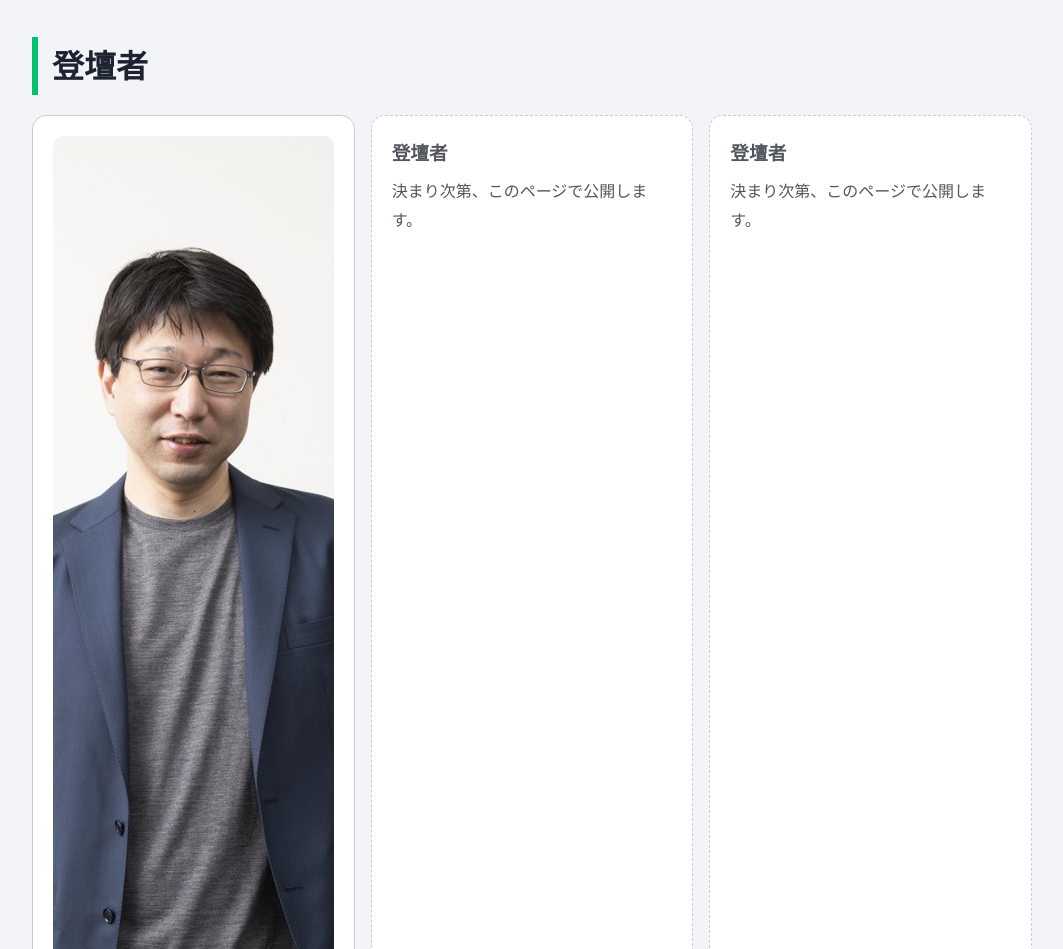
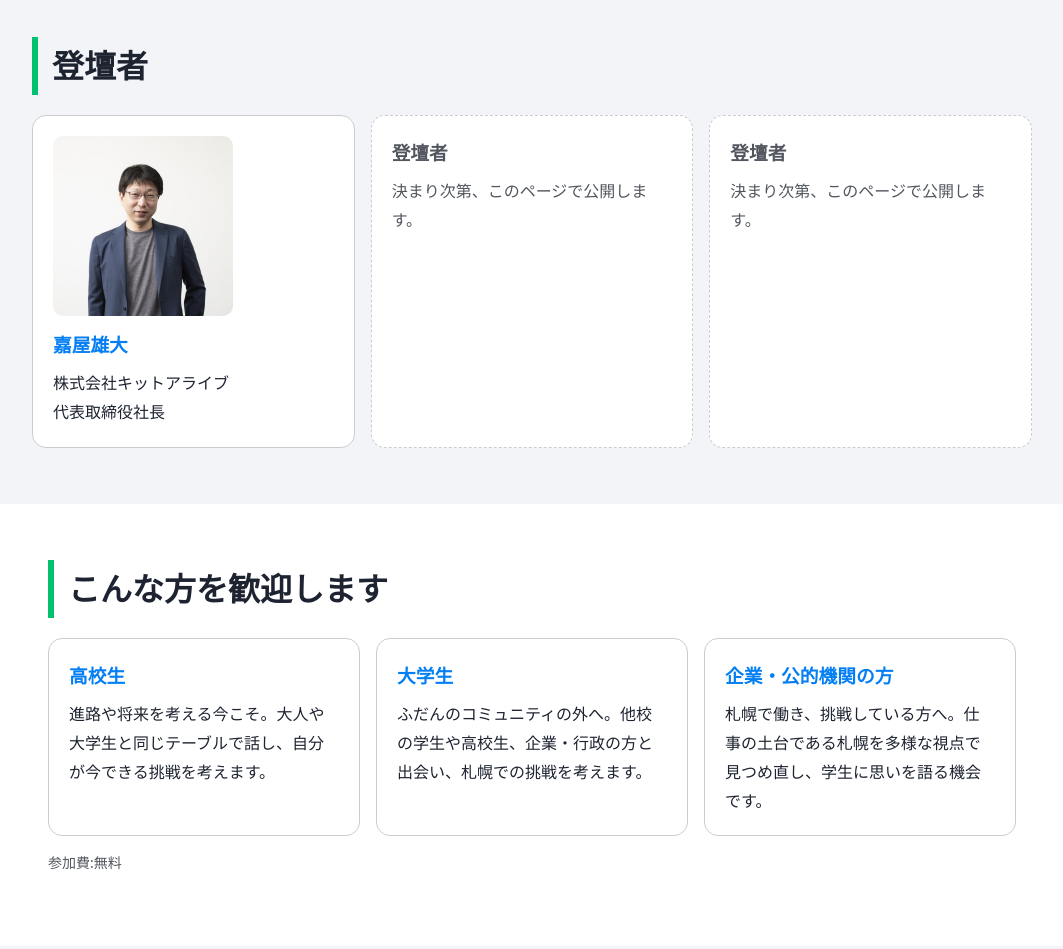
Before and after one commit to SGC-hokkaido-2026/SGC-hokkaido-2026.github.io, a plain HTML site: page index.html in a window 1280 px wide. Shown: the part 2200-3149 px from the top of the page, without its empty margins (108-1171 px from the left). Drawn offline with Linux system fonts and the light colour scheme.

Commit message:
Add files via upload

```diff
--- a/style.css
+++ b/style.css
@@ -37,7 +37,7 @@ a{color:inherit}
 .note{color:var(--muted);font-size:14px}
 .badge{font-size:12px;background:var(--yellow);color:#4a3b00;padding:2px 10px;border-radius:999px;vertical-align:middle;margin-left:8px}
 
-.cards{display:grid;grid-template-columns:repeat(3,1fr);gap:16px;margin-top:16px}
+.cards{display:grid;grid-template-columns:repeat(3,minmax(0,1fr));gap:16px;margin-top:16px}
 .card{background:#fff;border-radius:var(--radius);padding:20px;border:1px solid var(--line)}
 .card h3{margin:0 0 8px;color:var(--blue)}
 .card p{margin:0}
@@ -75,4 +75,4 @@ details p{margin:8px 0 0;color:var(--muted)}
 .map iframe{display:block;width:100%;height:360px;border:0}
 @media(max-width:600px){.map iframe{height:260px}}
 .timeline time{font-weight:700;color:var(--blue);min-width:112px;font-variant-numeric:tabular-nums}
-.card.speaker img{display:block;width:100%;aspect-ratio:4/5;object-fit:cover;object-position:top;border-radius:10px;margin-bottom:12px}
+.card.speaker img{display:block;width:100%;max-width:180px;height:auto;aspect-ratio:1/1;object-fit:cover;object-position:top;border-radius:10px;margin-bottom:12px}
```
